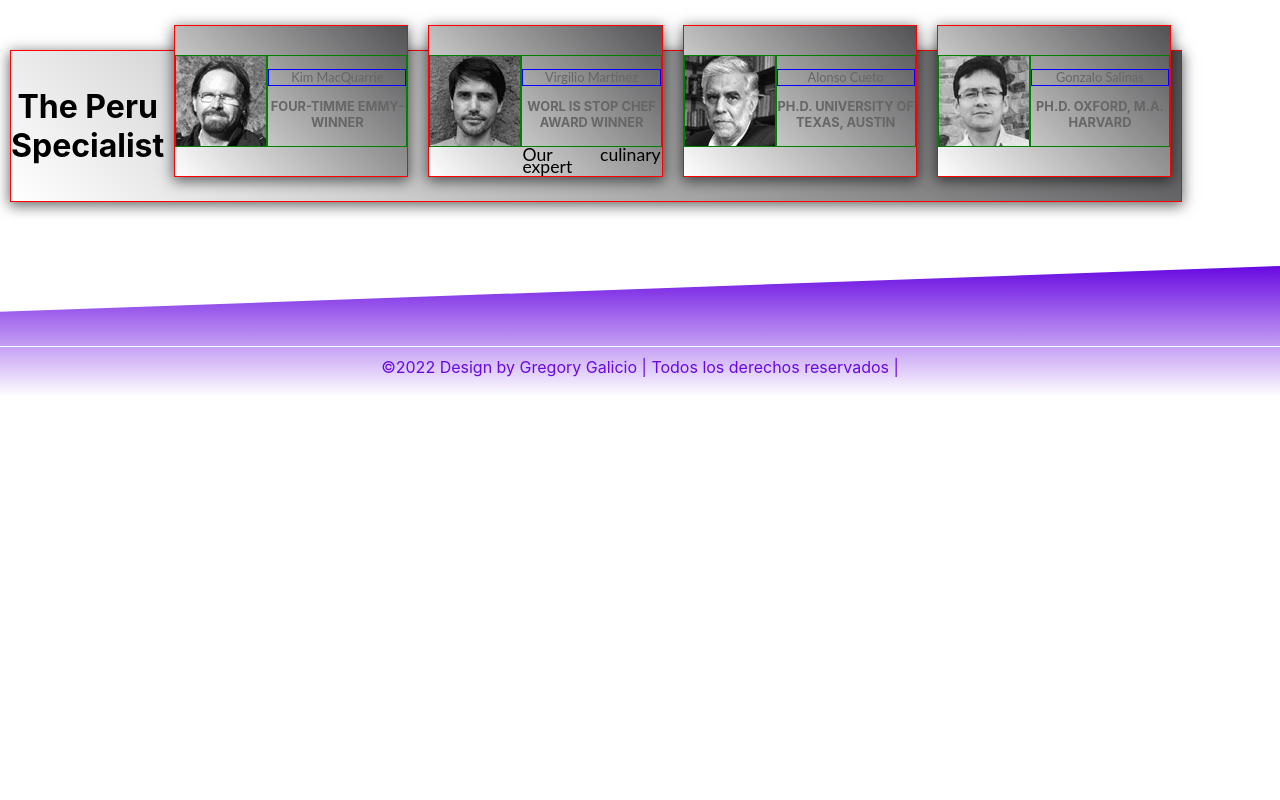
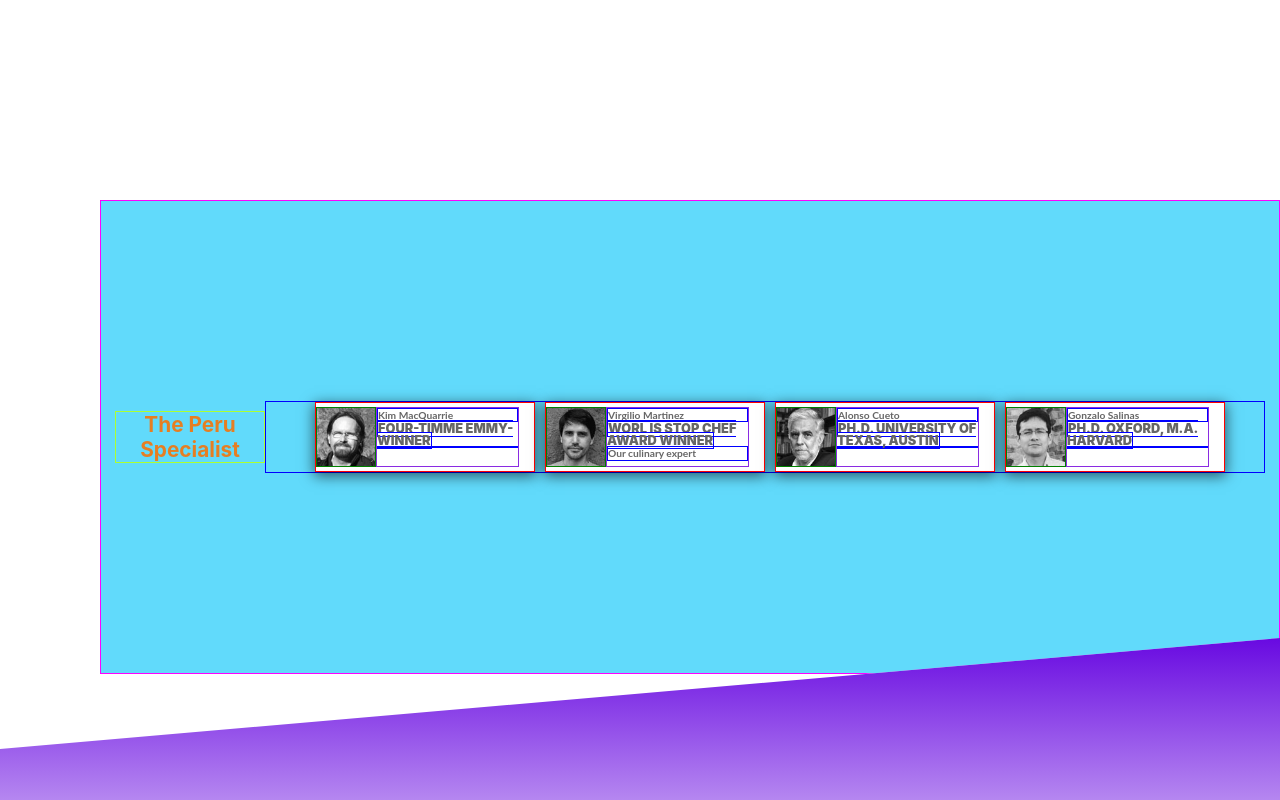
Before and after one commit to GregoryGalicio/peruForLess, a React (Create React App) app: page / in a window 1280 px wide. Shown: the top 800 px of the page. Built offline with nearby package versions, Linux system fonts and the light colour scheme.

Commit message:
Estilos en el carousel

```diff
--- a/src/App.css
+++ b/src/App.css
@@ -1,3 +1,8 @@
+*{
+  padding: 0;
+  margin: 0;
+  box-sizing: border-box;
+}
 .App {
   text-align: center;
 }
@@ -36,9 +41,38 @@
     transform: rotate(360deg);
   }
 }
-.container-carousel{
+
+.container1{
+
+  border: 1px solid magenta;
+  display: flex;
+  flex-wrap: wrap;
+  justify-content: center;
+  align-items:center;
+  margin-bottom: 0px;
+  margin-left:100px ;
+  width: auto;
+  background-color: #61dafb;
+  margin-top: 200px;
+}
+.container1>h1{
+  border: 1px solid greenyellow;
+  color: #e67e22;
+  font-size: 1.3em;
+  width: 150px;
+  position: relative;
+  min-height: 1px;
+  padding-right: 15px;
+  padding-left: 15px;
+  font-family: -apple-system, BlinkMacSystemFont, "Segoe UI", Roboto, "Helvetica Neue", Arial, "Noto Sans", sans-serif, "Apple Color Emoji", "Segoe UI Emoji", "Segoe UI Symbol", "Noto Color Emoji";
+}
+.container{
+  border: 1px solid blue;
   display: flex;
   justify-content: center;
   align-items:center;
-  margin-bottom: 100px;
+  margin-bottom: 200px;
+  width: 1000px;
+  background-color: #61dafb;
+  margin-top: 200px;
 }
--- a/src/App.js
+++ b/src/App.js
@@ -14,9 +14,10 @@ function App() {
   //   }
   return (
     <div className="App">
-      <div className="container-carousel">
+      <div className='container1'>
         <h1>The Peru Specialist</h1>
-      {dataBaseSpecialists.map((dataBaseSpecialists, index) => {
+        <div className="container">
+        {dataBaseSpecialists.map((dataBaseSpecialists, index) => {
         return (
           <Carousel
           name={dataBaseSpecialists.name}
@@ -27,6 +28,7 @@ function App() {
           />
         );
       })}
+        </div>
       </div>
       <br></br>
       <br></br><br></br>
--- a/src/components/carousel/Carousel.css
+++ b/src/components/carousel/Carousel.css
@@ -3,28 +3,33 @@
     display: flex;
     justify-content: center;
     align-items:center;
-    width: 1170px;
-    height: 150px;
-    background-image: linear-gradient(225deg, #525153  0%, #ffffff 100%);
+    width:220px;
+    height: 70px;
+    /* background-image: linear-gradient(225deg, #525153  0%, #ffffff 100%); */
     background-color: #ffffff;
     margin-left: 10px;
-    margin-right: 10px;
-    margin-top: 50px;
     box-shadow: 0 3px 13px 1px rgb(0 0 0 / 59%);
+    position: relative;
+    min-height: 1px;
+    padding-right: 15px;
+    /* padding-left: 15px; */
 
 }
 .imagen-carousel{
     border: 1px solid green;
-    height: auto;
+    height: 60px;
 }
 .container-text{
-    border: 1px solid green;
-    text-align: center;
-
+    border: 1px solid blueviolet;
+    text-align: start;
     font-family: Lato, sans-serif;
-    font-weight: 400;
+    font-weight: 200;
     line-height: 0.8em;
-    height: 90px;
+    height: 60px;
+    width: 150px;
+    line-height: 12px;
+    font-size: .8em;
+    font-weight: bold;
 }
 .name-carousel{
     border: 1px solid blue;
@@ -34,18 +39,17 @@
     font-size: 0.8em;
 }
 .awards-carousel{
+    border: 1px solid blue;
     font-size: 0.8em;
-    margin-top: 15px;
-    padding-bottom: 30px;
     font-weight: bolder;
-    line-height: 16px;
+    line-height: 10px;
     text-transform: uppercase;
-    font-size: .8em;
+    font-size: .8rem;
     color: #666;
     cursor: pointer;
     font-family: -apple-system, BlinkMacSystemFont, "Segoe UI", Roboto, "Helvetica Neue", Arial, "Noto Sans", sans-serif, "Apple Color Emoji", "Segoe UI Emoji", "Segoe UI Symbol", "Noto Color Emoji";
 }
 .text-carousel{
-    font-size: 1.1rem;
+    font-size: 0.8rem;
     text-align: justify;
 }
--- a/src/components/carousel/Carousel.jsx
+++ b/src/components/carousel/Carousel.jsx
@@ -14,7 +14,7 @@ function Carousel (props) {
           <div className ='container-text'>
             <p className='name-carousel'>{props.name}</p>
             <strong className='awards-carousel'>{props.awards}</strong>
-            <p className='text-carousel'>{props.text}</p>
+            <p className='name-carousel'>{props.text}</p>
           </div>
         </div>
     )
```
